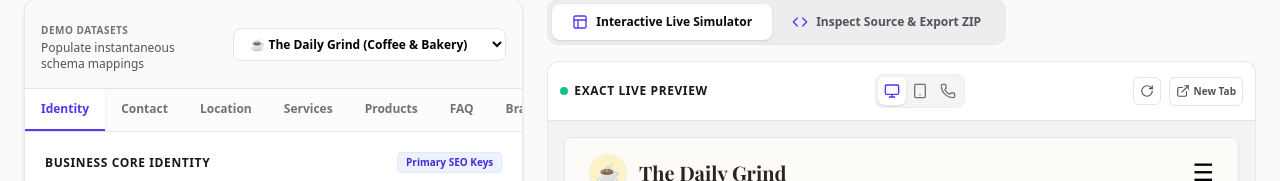
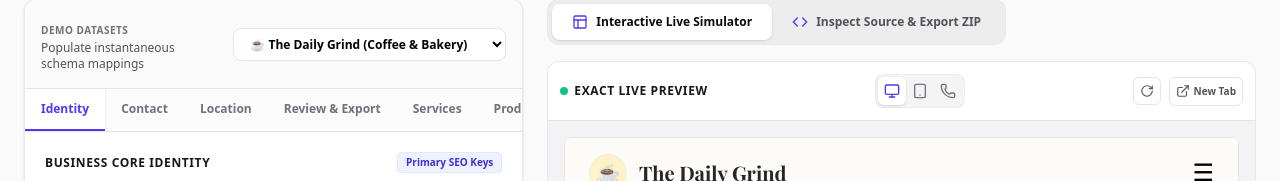
Before and after one commit to Lanrcpu/entityhub, a React (Vite) app: page / in a window 1280 px wide. Shown: the part 160-341 px from the top of the page. Built offline with nearby package versions, Linux system fonts and the light colour scheme; a web font is replaced by a local one.

Commit message:
feat(ui): move Review & Export tab after Location

```diff
--- a/src/components/FormCollector.tsx
+++ b/src/components/FormCollector.tsx
@@ -139,12 +139,12 @@ export default function FormCollector({ info, onChange }: FormCollectorProps) {
     { id: 'identity', label: 'Identity' },
     { id: 'contact', label: 'Contact' },
     { id: 'address', label: 'Location' },
+    { id: 'review', label: 'Review & Export' },
     { id: 'services', label: 'Services' },
     { id: 'products', label: 'Products' },
     { id: 'faq', label: 'FAQ' },
     { id: 'branding', label: 'Branding' },
-    { id: 'images', label: 'Images' },
-    { id: 'review', label: 'Review & Export' }
+    { id: 'images', label: 'Images' }
   ];
 
   // Helper to load templates
```
